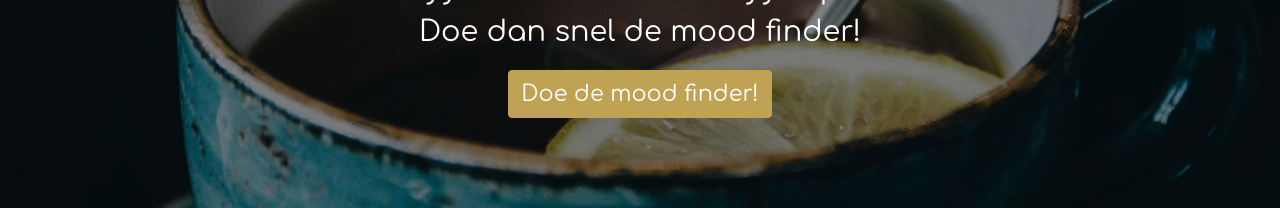
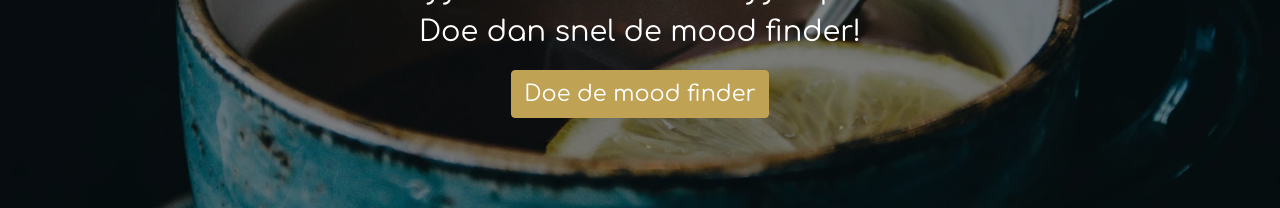
Before and after one commit to Pjiwm/1Thee3, a Vue app: page / in a window 1280 px wide. Shown: the part 438-646 px from the top of the page. Built offline with nearby package versions, Linux system fonts and the light colour scheme.

Commit message:
Minor text change in header button

```diff
--- a/src/components/Header.vue
+++ b/src/components/Header.vue
@@ -15,8 +15,9 @@
               type="button"
               class="btn btn-primary"
               alt="Doe de mood finder"
-              aria-label="Navigeer naar de mood finder">
-              Doe de mood finder!
+              aria-label="Navigeer naar de mood finder"
+            >
+              Doe de mood finder
             </button>
           </a>
         </div>
```
